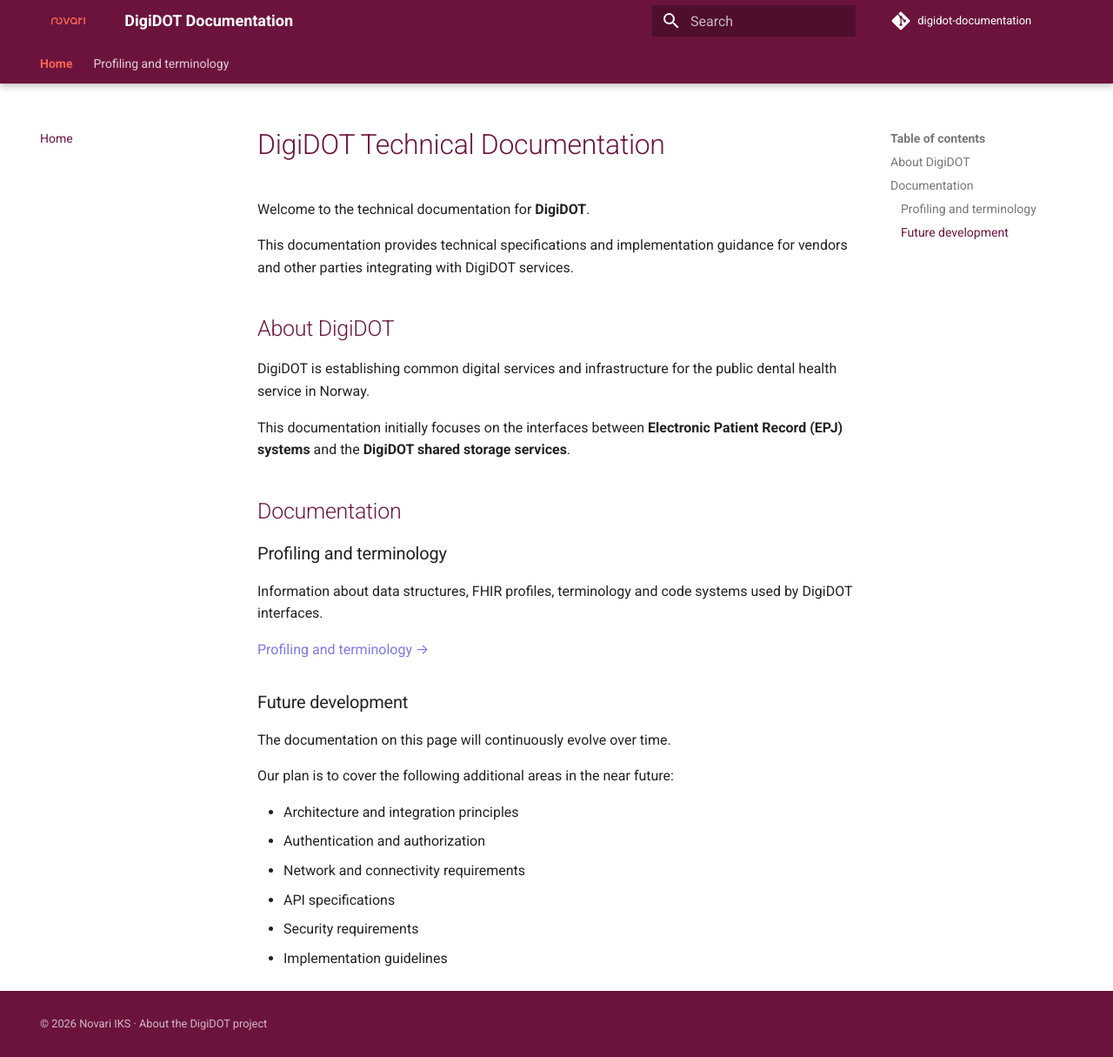
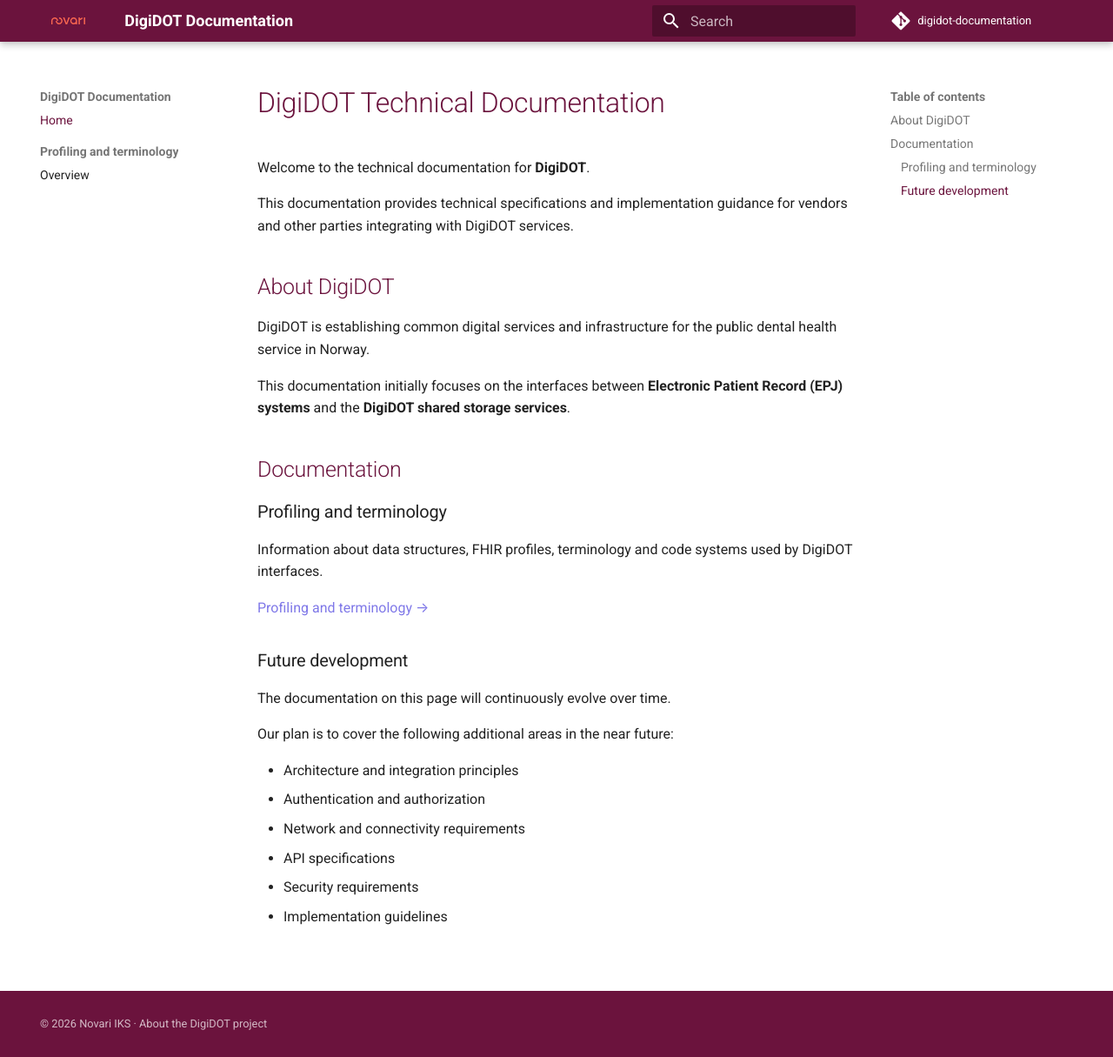
Before and after one commit to novariiks/digidot-documentation, an MkDocs documentation site: the page built from docs/index.md, in a window 1280 px wide and 1215 px high. Shown: the whole window at 87% size. Built offline with MkDocs 1.6.1 and Material for MkDocs 9.7.7, drawn with Linux system fonts in a browser that asks for light colours; comment, search, counter and statistics services are not loaded.

Commit message:
Revert "changed to tabs toplevel"
This reverts commit 02a4ca92664b9e825366b64b744aa43cec444e27.

```diff
--- a/docs/assets/stylesheets/extra.css
+++ b/docs/assets/stylesheets/extra.css
@@ -89,23 +89,3 @@
   color: var(--novari-purple);
   text-decoration: underline;
 }
-
-/* Top-level navigation tabs */
-.md-tabs {
-  background-color: var(--novari-burgundy);
-}
-
-.md-tabs__link {
-  opacity: 0.8;
-}
-
-.md-tabs__link:hover {
-  color: var(--novari-coral);
-  opacity: 1;
-}
-
-.md-tabs__item--active .md-tabs__link {
-  color: var(--novari-coral);
-  font-weight: 600;
-  opacity: 1;
-}
--- a/mkdocs.yml
+++ b/mkdocs.yml
@@ -16,8 +16,6 @@ theme:
       accent: custom
 
   features:
-    - navigation.tabs
-    - navigation.tabs.sticky
     - navigation.sections
     - navigation.expand
     - navigation.top
```
